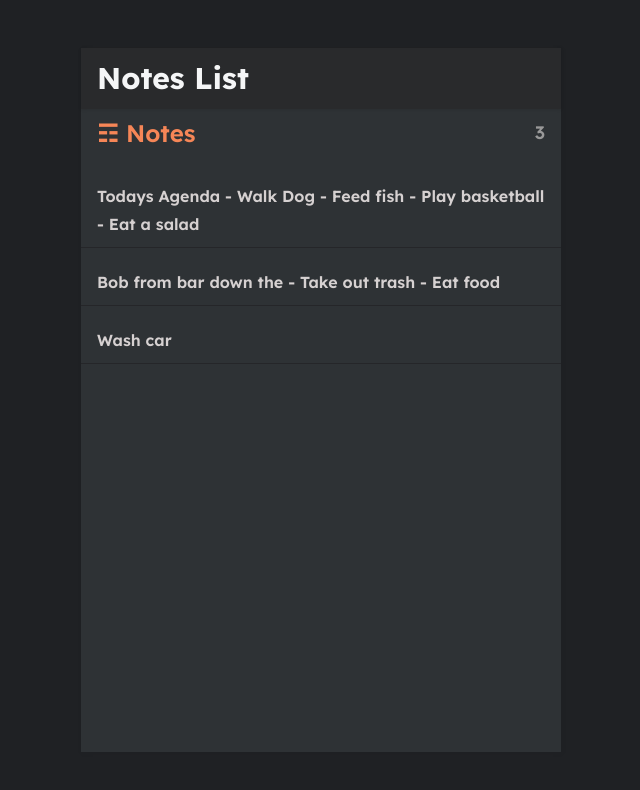
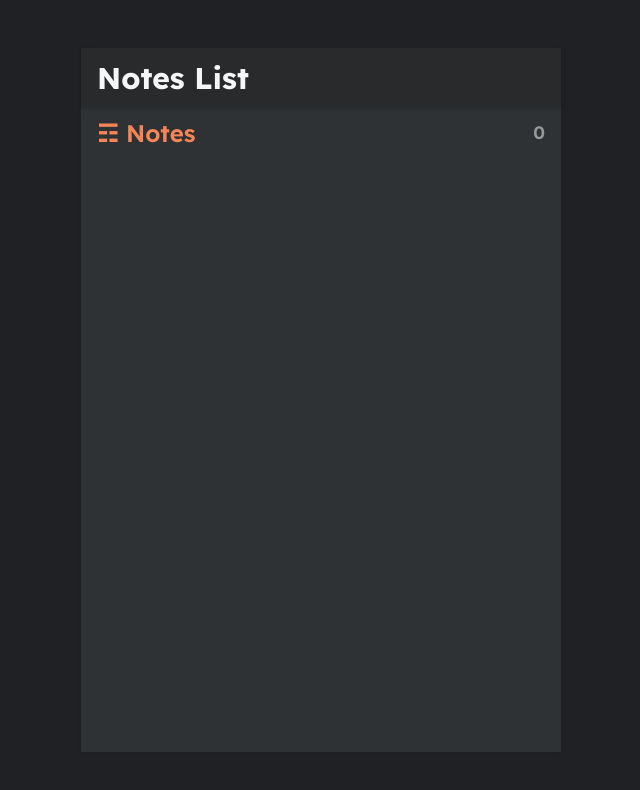
Before and after one commit to emilyyleung/notesapp, a React (Create React App) app: page / in a window 1280 px wide. Shown: the top 790 px of the page, without its empty margins (319-959 px from the left). Built offline with nearby package versions, Linux system fonts and the light colour scheme.

Commit message:
Part 7 - State and LifeCycle Methods

```diff
--- a/src/pages/NotePage.js
+++ b/src/pages/NotePage.js
@@ -1,11 +1,11 @@
-import notes from "../assets/data";
+import { useState } from "react";
 import { Link } from "react-router-dom";
 import { ReactComponent as ArrowLeft } from "../assets/arrow-left.svg";
 
 const NotePage = ({ match }) => {
 	let noteId = match.params.id;
 
-	let note = notes.find((note) => note.id === Number(noteId));
+	let [note, setNote] = useState(null);
 
 	return (
 		<div className='note'>
--- a/src/pages/NotesListPage.js
+++ b/src/pages/NotesListPage.js
@@ -1,7 +1,9 @@
-import notes from "../assets/data";
+import { useState } from "react";
 import ListItem from "../components/ListItem";
 
 const NotesListPage = () => {
+	let [notes, setNotes] = useState([]);
+
 	return (
 		<div className='notes'>
 			<div className='notes-header'>
```
